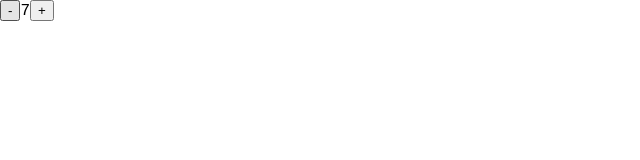
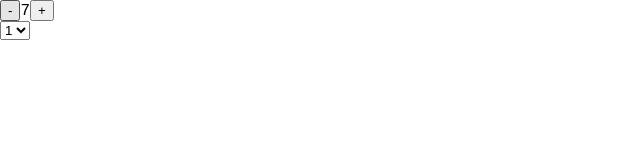
Before and after one commit to lgdhades/new-redux-test, a React (Create React App) app: page / in a window 1280 px wide. Shown: the top 160 px of the page, without its empty margins (0-640 px from the left). Built offline with nearby package versions, Linux system fonts and the light colour scheme.

Commit message:
feat : add final point

```diff
--- a/src/App.tsx
+++ b/src/App.tsx
@@ -1,33 +1,37 @@
 // App Description:
-// A simple counter that keep incrementing automatically by 1 every second ,
-// and has 2 buttons to manually increment or decrement the counter.
-// if you used the buttons to increment or decerment the counter manaually,
-// the counter will keep incrementing automatically by 1 after you finish using the buttons
-// and it will start from the last number the counter has now.
+// A simple counter that has a timer to increment/decrement it automatically
+// based on the value of the dropdown menu.
+// It has also manual buttons to increment/decrement it manually,
+// and it has some rules implemented in certain cases.
 
 import './App.css'
+import { useEffect } from 'react'
 import { configureStore, createAction } from '@reduxjs/toolkit'
 import { Action, combineReducers, Dispatch } from 'redux'
-import { createRoot } from 'react-dom/client'
-import { Provider, useDispatch, useSelector } from 'react-redux'
-import { useEffect } from 'react'
+import { useDispatch, useSelector } from 'react-redux'
 
 const increment = createAction('increment')
 const decrement = createAction('decrement')
 
-// Increment the counter by 1 if increment action dispatched,
-// decrement the counter by 1 if decrement action dispatched,
-// otherwise leave the counter number as is.
+let addedNumber = 1
+const getMenuNumber = (value: string) => {
+  addedNumber = Number(value)
+}
+
+// Increment the counter by the value of "addedNumber" variable if increment action dispatched,
+// decrement the counter by the value of "addedNumber" variable if decrement action dispatched,
+// otherwise leaves the counter number as is.
 const counter = (startNumber = 0, action: Action) =>
   increment.match(action)
-    ? startNumber + 1
+    ? startNumber + addedNumber
     : decrement.match(action)
-    ? startNumber - 1
+    ? startNumber - addedNumber
     : startNumber
 
 const root = combineReducers({ counter })
 
-// Increments the counter automatically by 1 every second
+// Increments the counter automatically every second if the counter value was between 0 & 9
+// and decrements the counter automatically every second if the counter value was below 0.
 const timer = ({ dispatch }: { dispatch: Dispatch<Action> }) => {
   setInterval(() => {
     if (
@@ -56,6 +60,7 @@ const App = () => {
     (state: ReturnType<typeof ReduxStore.getState>) => state.counter
   )
 
+  // shows alert when the counter reaches to 20
   const handleIncrmenet = () => {
     dispatch(increment())
     if (counter === 19) {
@@ -72,6 +77,13 @@ const App = () => {
       <button onClick={() => dispatch(decrement())}>-</button>
       {counter}
       <button onClick={handleIncrmenet}>+</button>
+      <div>
+        <select onChange={(e) => getMenuNumber(e.target.value)}>
+          <option value='1'>1</option>
+          <option value='2'>2</option>
+          <option value='3'>3</option>
+        </select>
+      </div>
     </>
   )
 }
```
Also changed, not shown: src/Instructions.md (+7 -7 lines).
